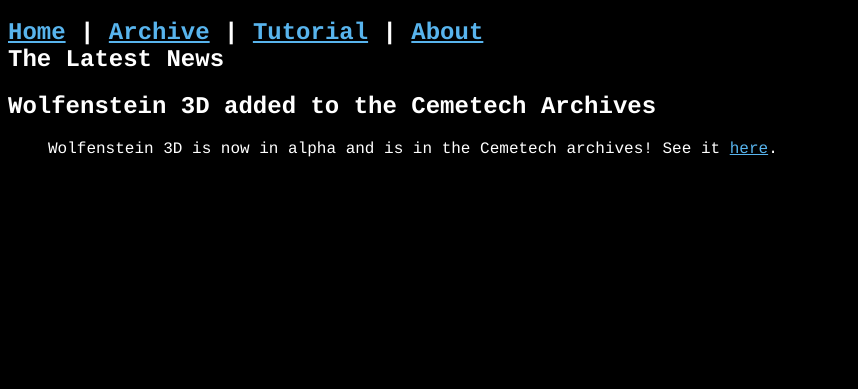
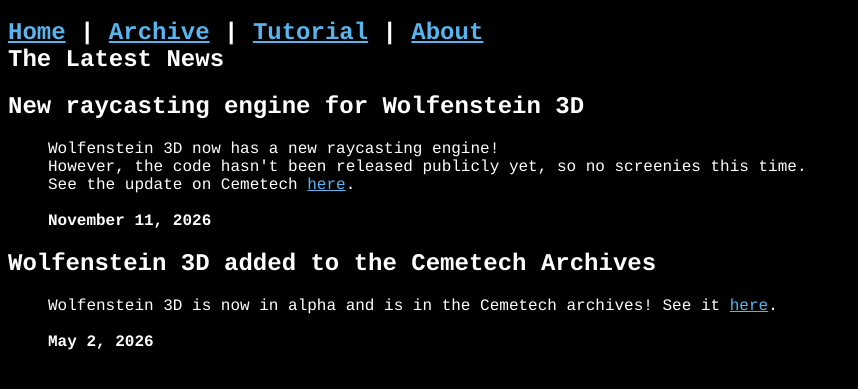
Before and after one commit to YellowantJeff/lumberjacks, a plain HTML site: page index.html in a window 1280 px wide. Shown: the part 61-450 px from the top of the page, without its empty margins (0-858 px from the left). Drawn offline with Linux system fonts and the light colour scheme.

Commit message:
Added news and date for the news. 	modified:   index.html

```diff
--- a/index.html
+++ b/index.html
@@ -21,10 +21,22 @@
     </p>
     <p>
         <h2>
+            New raycasting engine for Wolfenstein 3D
+        </h2>
+        <div class="tab">
+            Wolfenstein 3D now has a new raycasting engine!<br>
+            However, the code hasn't been released publicly yet, so no screenies this time.<br>
+            See the update on Cemetech <a href="https://www.cemetech.net/forum/viewtopic.php?p=319499#319499">here</a>.<br><br>
+            <b>November 11, 2026</b>
+        </div>
+    </p>
+    <p>
+        <h2>
             Wolfenstein 3D added to the Cemetech Archives
         </h2>
         <div class="tab">
-            Wolfenstein 3D is now in alpha and is in the Cemetech archives! See it <a href="archive.html#wolf-3d">here</a>.
+            Wolfenstein 3D is now in alpha and is in the Cemetech archives! See it <a href="archive.html#wolf-3d">here</a>.<br><br>
+            <b>May 2, 2026</b>
         </div>
     </p>
     <p>
```
